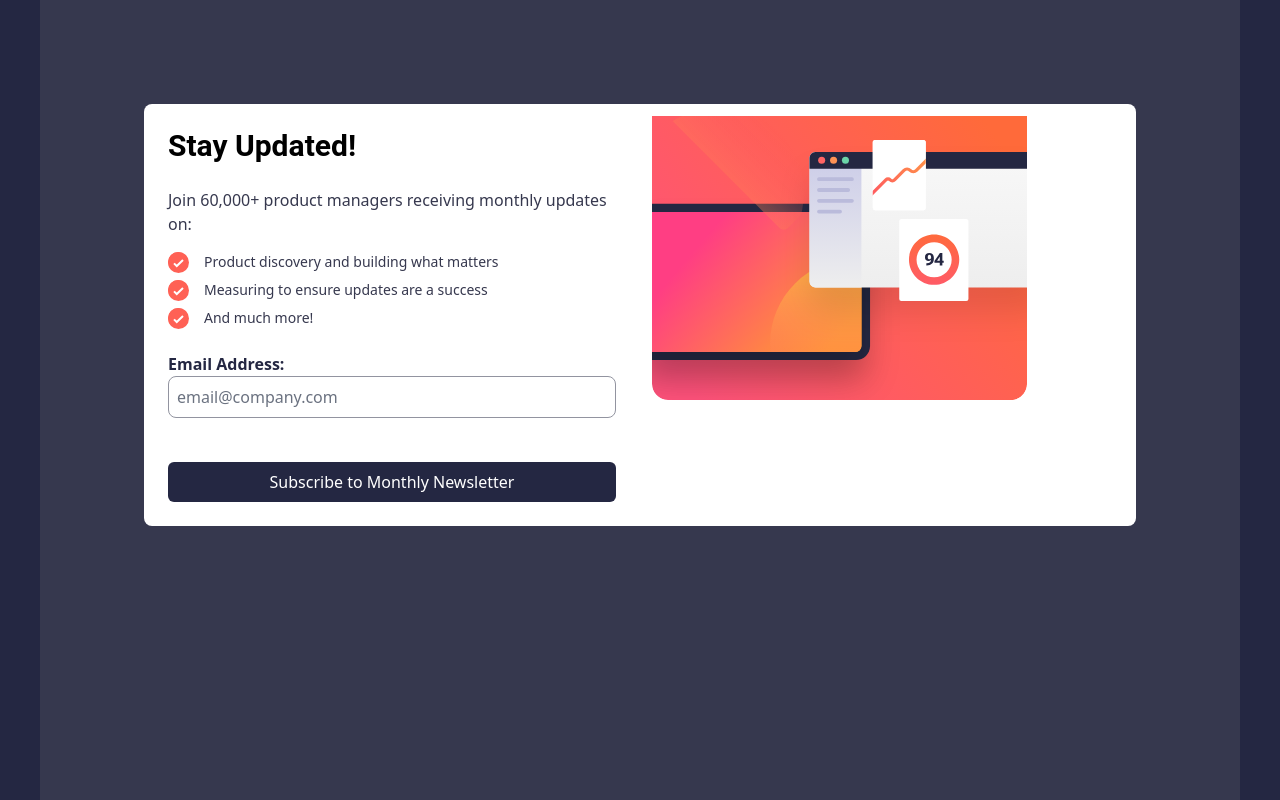
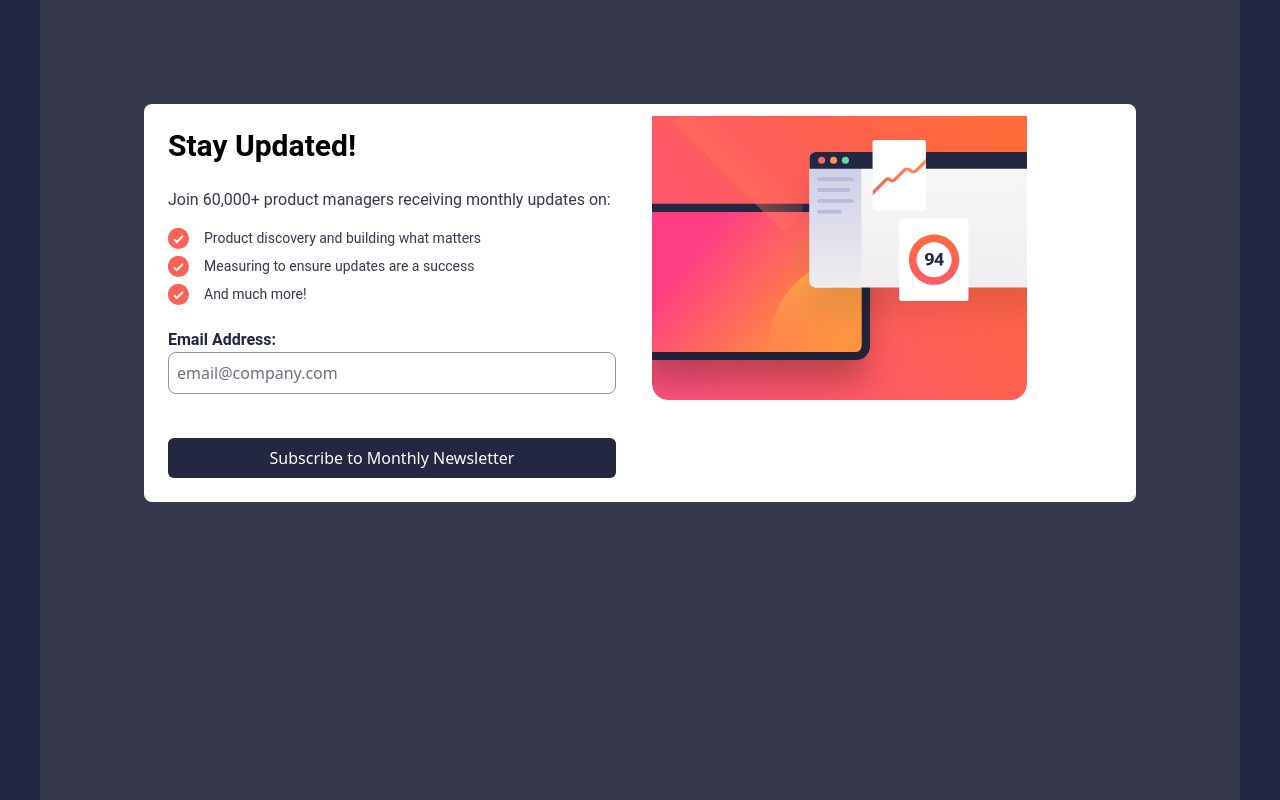
Before and after one commit to snipher-marube/frontend_mentor_newletter_sub_soln, a Django app: page / in a window 1280 px wide. Run offline with Django 4.2, Linux system fonts and the light colour scheme; style sheets or scripts are compiled from the project's sources; some libraries are stand-ins or nearby versions.

```diff
--- a/templates/subscription/home.html
+++ b/templates/subscription/home.html
@@ -8,22 +8,22 @@
         <!--left part start-->
         <div class=" md:w-1/2 justify-center items-center p-6">
             <h1 class="font-bold font-Roboto text-3xl pb-6">Stay Updated!</h1>
-            <p class="text-CharcoalGray pb-4">Join 60,000+ product managers receiving monthly updates on:</p>
+            <p class="text-CharcoalGray pb-4 font-Roboto">Join 60,000+ product managers receiving monthly updates on:</p>
             <div>
                 <ul>
-                    <li class="flex gap-x-4 pb-2 text-CharcoalGray text-sm">
+                    <li class="flex gap-x-4 pb-2 text-CharcoalGray text-sm font-Roboto">
                         <span class="w-5 h-5 rounded-full bg-Tomato">
                             <svg xmlns="http://www.w3.org/2000/svg" width="21" height="21" viewBox="0 0 21 21"><g fill="none"><circle cx="10.5" cy="10.5" r="10.5" fill="#FF6155"/><path stroke="#FFF" stroke-width="2" d="M6 11.381 8.735 14 15 8"/></g></svg>
                         </span>
                         Product discovery and building what matters
                     </li>
-                    <li class="flex gap-x-4 pb-2 text-CharcoalGray text-sm">
+                    <li class="flex gap-x-4 pb-2 text-CharcoalGray text-sm font-Roboto">
                         <span class="w-5 h-5 rounded-full bg-Tomato">
                             <svg xmlns="http://www.w3.org/2000/svg" width="21" height="21" viewBox="0 0 21 21"><g fill="none"><circle cx="10.5" cy="10.5" r="10.5" fill="#FF6155"/><path stroke="#FFF" stroke-width="2" d="M6 11.381 8.735 14 15 8"/></g></svg>
                         </span>
                         Measuring to ensure updates are a success
                     </li>
-                    <li class="flex gap-x-4 pb-6  text-CharcoalGray text-sm">
+                    <li class="flex gap-x-4 pb-6  text-CharcoalGray text-sm font-Roboto">
                         <span class="w-5 h-5 rounded-full bg-Tomato">
                             <svg xmlns="http://www.w3.org/2000/svg" width="21" height="21" viewBox="0 0 21 21"><g fill="none"><circle cx="10.5" cy="10.5" r="10.5" fill="#FF6155"/><path stroke="#FFF" stroke-width="2" d="M6 11.381 8.735 14 15 8"/></g></svg>
                         </span>
@@ -34,9 +34,9 @@
             <form action="{% url 'subscribe' %}" method="POST">
                 {% csrf_token %}
                 <label class="block">
-                    <span class="block font-bold text-DarkSlateGray">Email Address:</span>
+                    <span class="block font-Roboto font-bold text-DarkSlateGray">Email Address:</span>
                     <input type="email" name="email" class="peer w-full rounded-lg p-2 border-1 text-CharcoalGray border-Grey" placeholder="email@company.com"/>
-                    <p class="mt-2 invisible peer-invalid:visible text-Tomato text-sm">
+                    <p class="mt-2 font-Roboto invisible peer-invalid:visible text-Tomato text-sm">
                       Please provide a valid email address.
                     </p>
                 </label>
```
